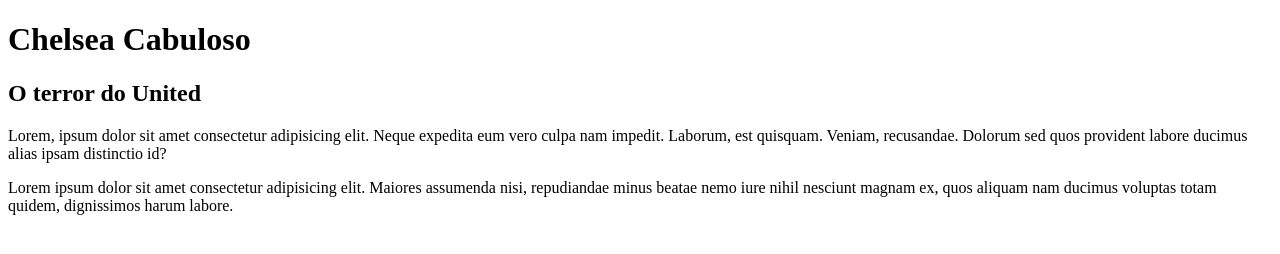
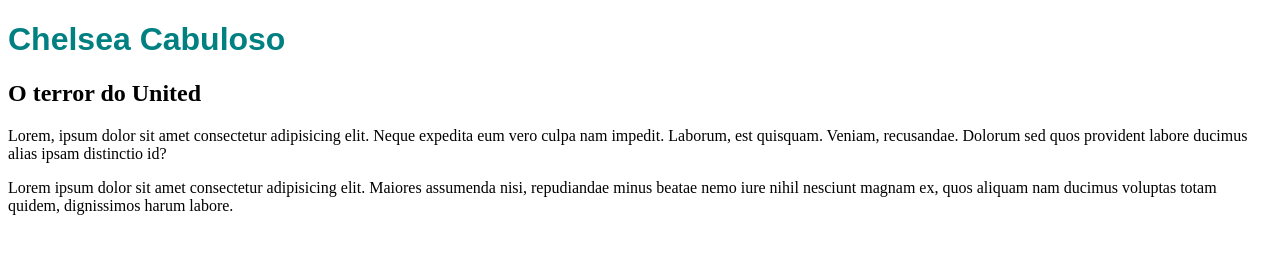
Before and after one commit to DenioLima/Ola-mundo, a plain HTML site: page site-teste/index.html in a window 1280 px wide. Drawn offline with Linux system fonts and the light colour scheme.

Commit message:
Update index.html

```diff
--- a/site-teste/index.html
+++ b/site-teste/index.html
@@ -5,11 +5,21 @@
     <meta http-equiv="X-UA-Compatible" content="IE=edge">
     <meta name="viewport" content="width=device-width, initial-scale=1.0">
     <title>Chelsea, o maior clube inglês! teste</title>
+    <style>
+        H1{font-family: Arial;
+            font-size: 30;
+            color: teal;
+
+         }
+
+
+    </style>
 </head>
 <body>
     <hgroup> <h1>Chelsea Cabuloso</h1>
         <h2>O terror do United</h2>
     </hgroup>
+
     <p>Lorem, ipsum dolor sit amet consectetur adipisicing elit.
          Neque expedita eum vero culpa nam impedit.
          Laborum, est quisquam. Veniam, recusandae.
```
